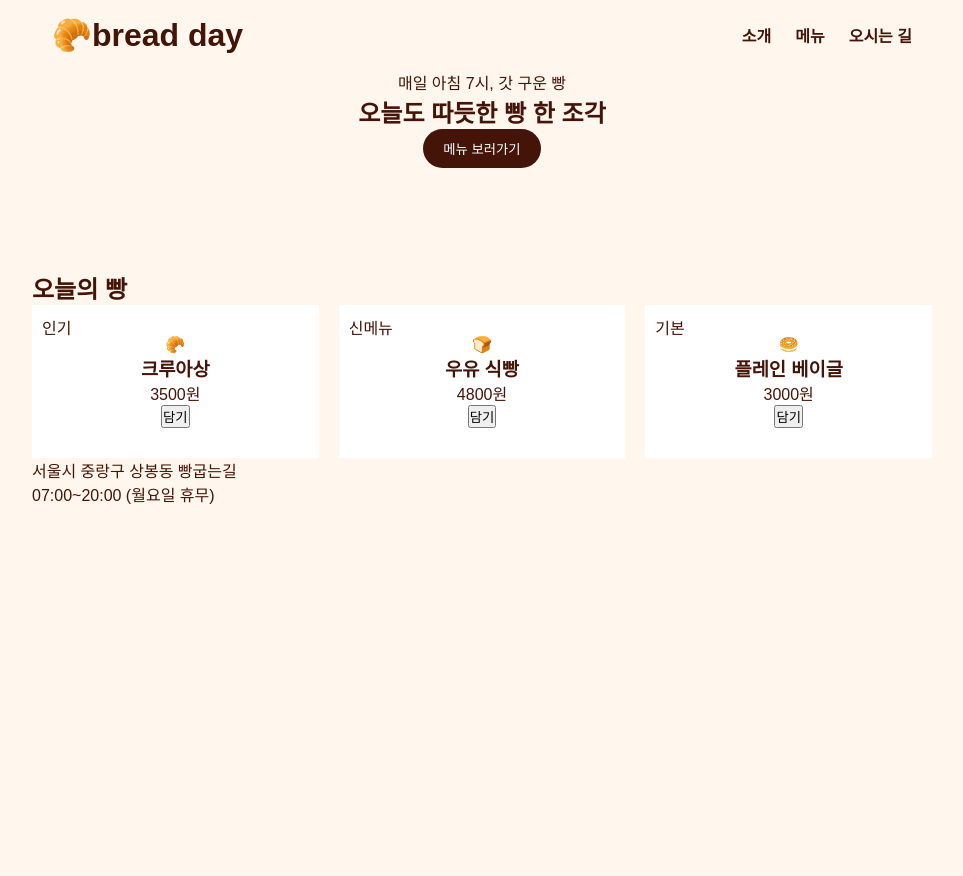
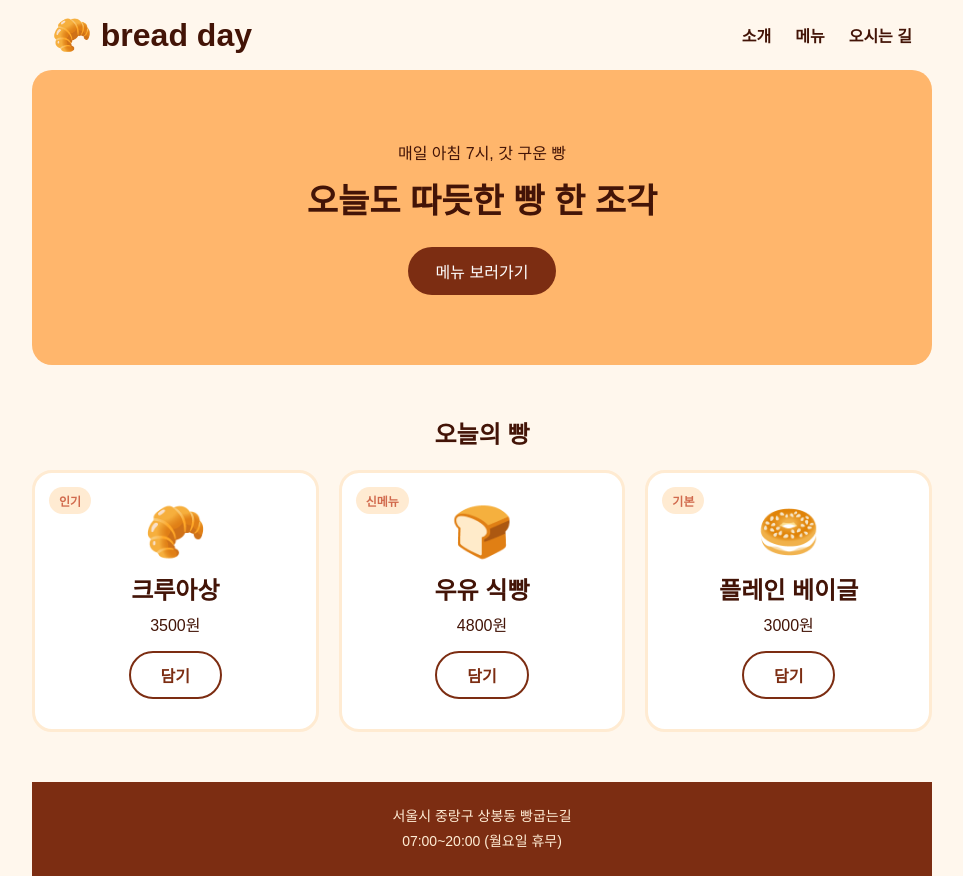
Before and after one commit to sohooroo/react, a React (Vite) app: page / in a window 1280 px wide. Shown: the whole page, without its empty margins (158-1121 px from the left). Before the commit the page ends 800 px from the top, so only its background shows below. Built offline with nearby package versions, Linux system fonts and the light colour scheme.

Commit message:
App.css update

```diff
--- a/src/App.css
+++ b/src/App.css
@@ -37,19 +37,35 @@ header {
 }
 
 .visual {
-    height: 200px;
+    padding: 70px 0;
     text-align: center;
-
+    background-color: #ffb66c;
+    border-radius: 20px;
+}
+.visual p {
+    margin-bottom: 10px;
+}
+.visual h2 {
+    margin-bottom: 24px;
+    font-size: 34px;
 }
 .btn {
     border: none;
-    background-color: #431407;
+    background-color: #7c2d12;
     color: #fff;
-    padding: 10px 20px;
+    padding: 12px 28px;
     border-radius: 30px;
+    font-size: 16px;
     cursor: pointer;
 }
 
+.menu {
+    padding: 50px 0;
+}
+.menu h2 {
+    text-align: center;
+    margin-bottom: 20px;
+}
 .list {
     display: flex;
     gap: 20px;
@@ -60,9 +76,48 @@ header {
     background-color: #fff;
     padding: 30px 0;
     text-align: center;
+    border-radius: 20px;
+    border: 3px solid #ffebd2;
 }
 .tag {
     position: absolute;
-    top: 10px;
-    left: 10px;
+    top: 14px;
+    left: 14px;
+    font-size: 12px;
+    font-weight: bold;
+    padding: 5px 10px;
+    background-color: #ffebd2;
+    color: #d16a4d;
+    border-radius: 20px;
 }
+.menu-icon {
+    font-size: 50px;
+}
+.menu h3 {
+    font-size: 24px;
+    margin: 10px 0 6px;
+}
+.btn-cart {
+    margin-top: 15px;
+    font-size: 16px;
+    font-weight: bold;
+    padding: 10px 30px;
+    background-color: #fff;
+    border: 2px solid #7c2d12;
+    border-radius: 40px;
+    cursor: pointer;
+    color: #7c2d12;
+}
+.btn-cart:hover {
+    background-color: #7c2d12;
+    color: #fff;
+}
+
+footer {
+    padding: 22px;
+    background-color: #7c2d12;
+    color: #ffedd5;
+    font-size: 14px;
+    text-align: center;
+    line-height: 1.8;
+}
--- a/src/App.jsx
+++ b/src/App.jsx
@@ -9,7 +9,7 @@ function App() {
 
   return (
     <main className='container'>
-      <Header logo={'🥐bread day'} />
+      <Header logo={'🥐 bread day'} />
       <Visual
         sub={'매일 아침 7시, 갓 구운 빵'}
         title={'오늘도 따듯한 빵 한 조각'}
```
